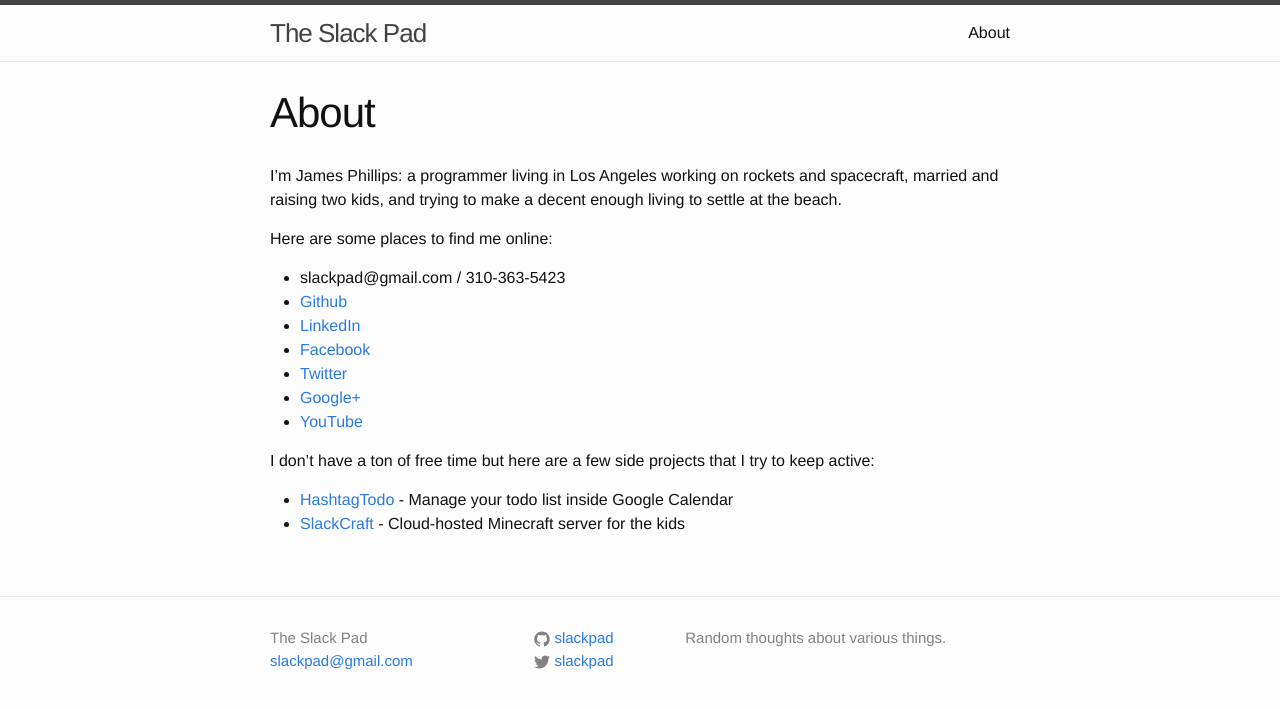
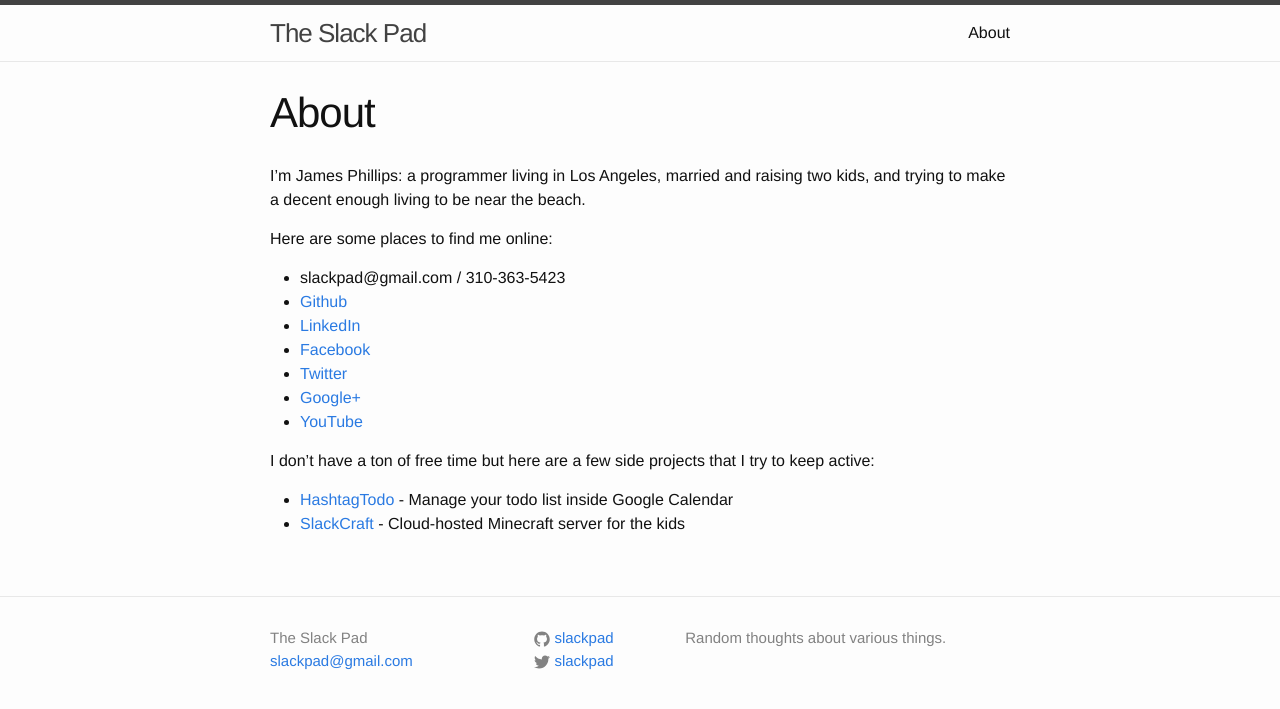
Before and after one commit to slackpad/slackpad.github.io, a Jekyll site: the page built from about.md, in a window 1280 px wide. Shown: the top 709 px of the page. Built offline with Jekyll 4.4.1, drawn with Linux system fonts in a browser that asks for light colours.

Commit message:
Removes the note about rockets and spacecraft.

```diff
--- a/about.md
+++ b/about.md
@@ -4,7 +4,7 @@
 permalink: /about/
 ---
 
-I'm James Phillips: a programmer living in Los Angeles working on rockets and spacecraft, married and raising two kids, and trying to make a decent enough living to settle at the beach.
+I'm James Phillips: a programmer living in Los Angeles, married and raising two kids, and trying to make a decent enough living to be near the beach.
 
 Here are some places to find me online:
 
```
